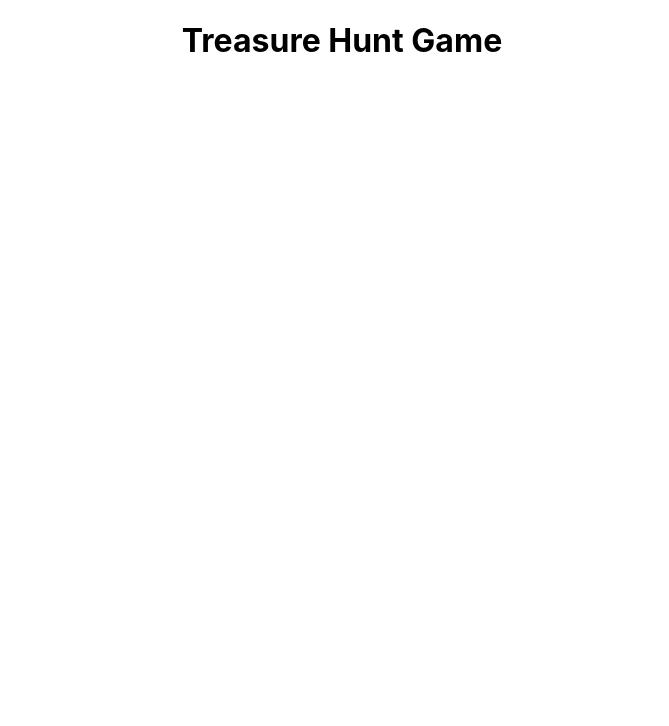
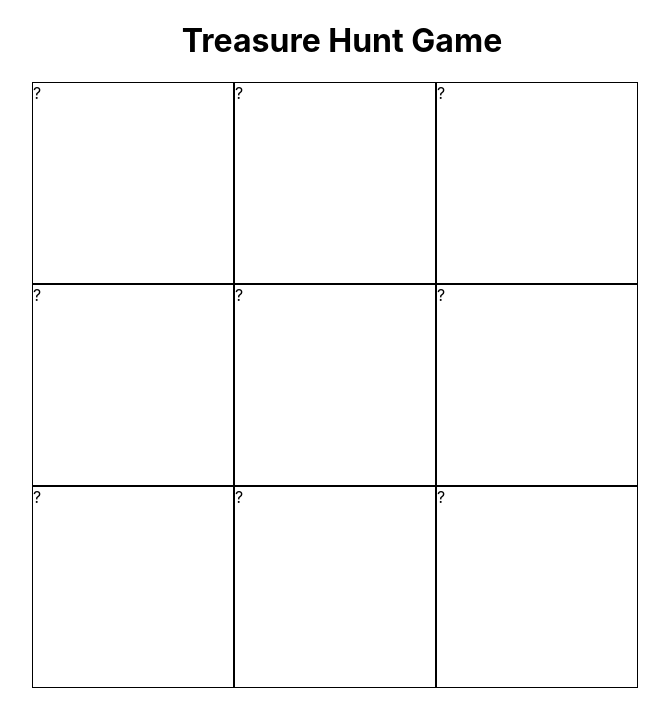
Before and after one commit to learn-academy-2023-golf/treasurehunt-R1que007, a React (Create React App) app: page / in a window 1280 px wide. Shown: the top 726 px of the page, without its empty margins (298-967 px from the left). Built offline with nearby package versions, Linux system fonts and the light colour scheme.

Commit message:
story one complete

```diff
--- a/src/App.css
+++ b/src/App.css
@@ -7,3 +7,9 @@
   width: 200px;
   border: 1px solid black;
 }
+.gameboard {
+  display: flex;
+  flex-wrap: wrap;
+  width: 620px;
+  margin: auto;
+}
--- a/src/App.js
+++ b/src/App.js
@@ -1,4 +1,5 @@
 import React, { useState } from "react"
+import Square from "./components/Square"
 import "./App.css"
 
 const App = () => {
@@ -17,6 +18,16 @@
   return (
     <>
       <h1>Treasure Hunt Game</h1>
+      <div className="gameboard">
+      {board.map((value, index) => {
+        return(
+        <Square
+        value={value}
+        key={index}
+         />
+        )
+      })}
+      </div>
     </>
   )
 }
--- a/src/components/Square.js
+++ b/src/components/Square.js
@@ -1,9 +1,11 @@
 import React from "react"
 
-const Square = () => {
+const Square = (props) => {
   return (
     <>
-      <div className="square"></div>
+      <div className="square">
+        {props.value}
+      </div>
     </>
   )
 }
```
